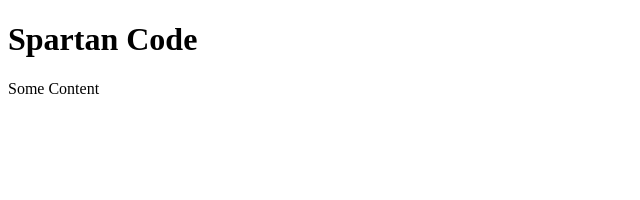
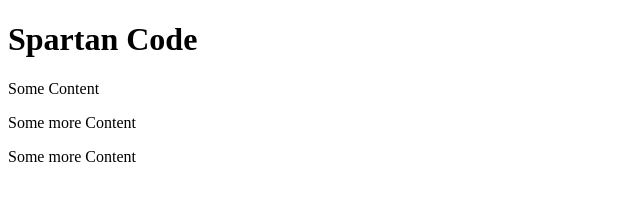
Before and after one commit to dealer426/dealer426.github.io, a plain HTML site: page index.html in a window 1280 px wide. Shown: the whole page, without its empty margins (0-640 px from the left). Drawn offline with Linux system fonts and the light colour scheme.

Commit message:
Added Second p

```diff
--- a/index.html
+++ b/index.html
@@ -31,6 +31,8 @@
   <!-- Add your site or application content here -->
 <h1>Spartan Code</h1>
 <p>Some Content</p>
+<p>Some more Content</p>
+<p>Some more Content</p>
 
 
   <!--
```
